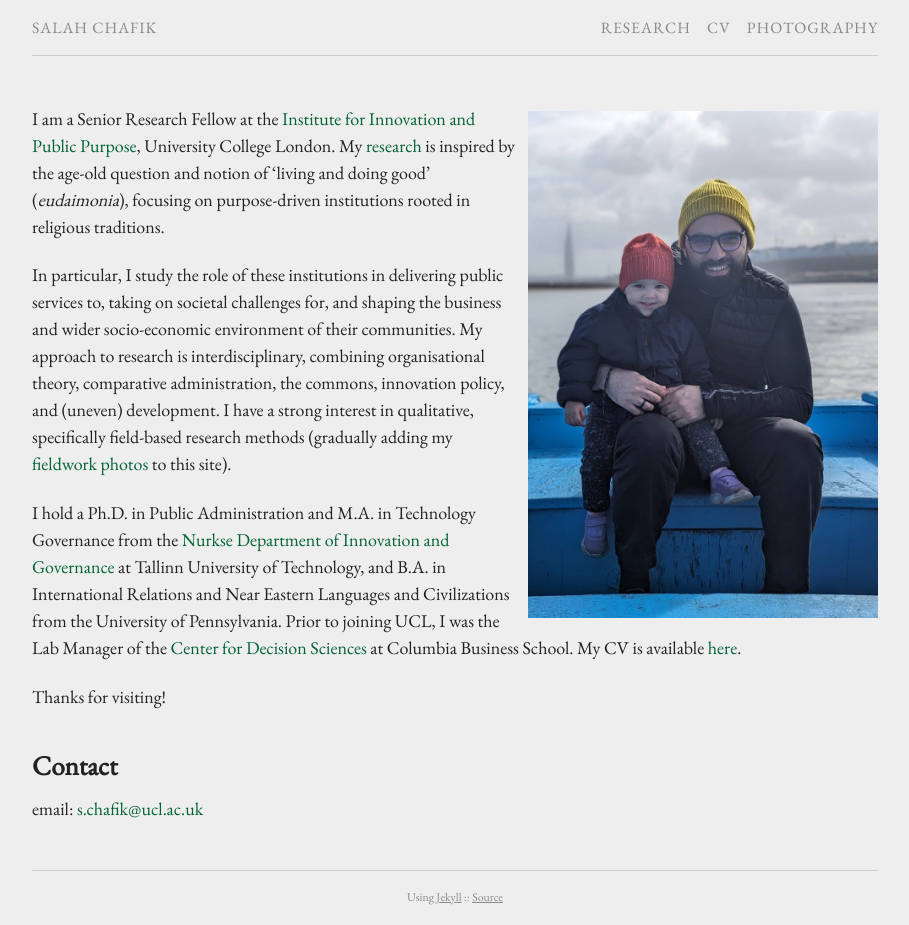
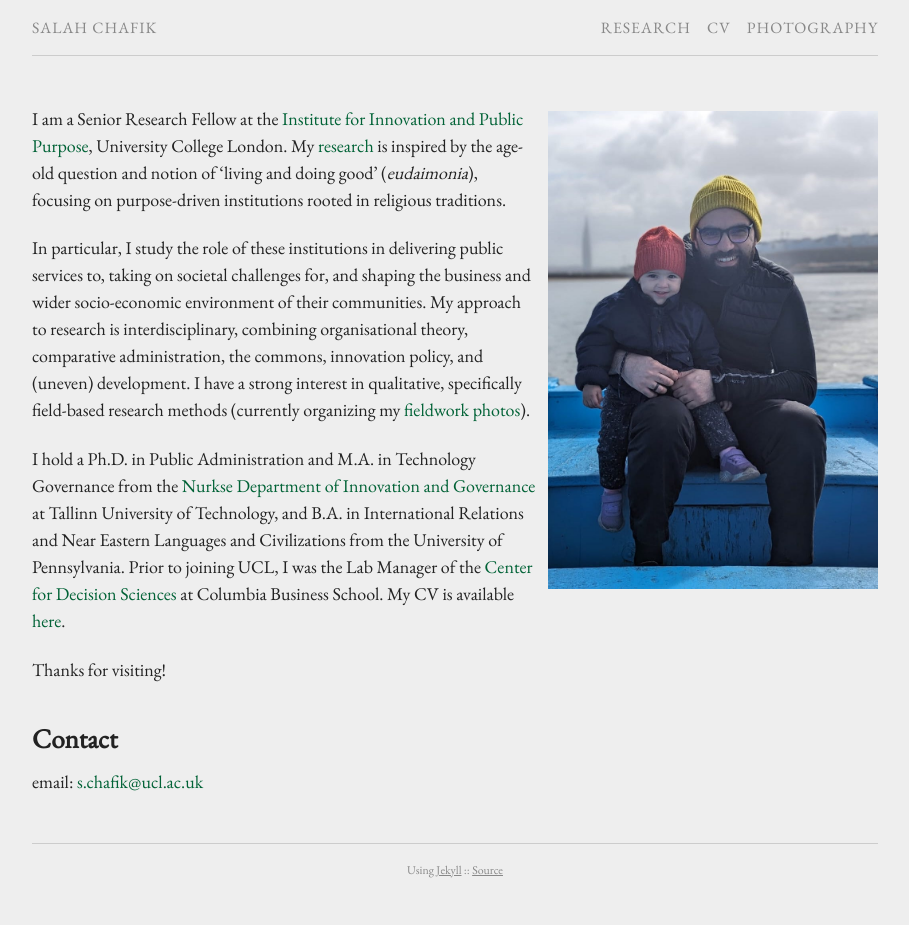
Before and after one commit to schafik/schafik.github.io, a Jekyll site: the page built from index.md, in a window 1280 px wide. Shown: the whole page, without its empty margins (185-1094 px from the left). Built offline with Jekyll 4.4.1, drawn with Linux system fonts in a browser that asks for light colours; comment, search, counter and statistics services are not loaded; after the commit the page ends 900 px from its top, so only the background shows below that.

Commit message:
Update index.md

```diff
--- a/index.md
+++ b/index.md
@@ -4,11 +4,11 @@ output: pdf_document
 permalink: /
 ---
 <br />
-{% include image.html url="images/nuna.jpeg" caption="" width="350" align="right" %}
+{% include image.html url="images/nuna.jpeg" caption="" width="330" align="right" %}
 
 I am a Senior Research Fellow at the [Institute for Innovation and Public Purpose], University College London. My [research] is inspired by the age-old question and notion of ‘living and doing good’ (*eudaimonia*), focusing on purpose-driven institutions rooted in religious traditions.
 
-In particular, I study the role of these institutions in delivering public services to, taking on societal challenges for, and shaping the business and wider socio-economic environment of their communities. My approach to research is interdisciplinary, combining organisational theory, comparative administration, the commons, innovation policy, and (uneven) development. I have a strong interest in qualitative, specifically field-based research methods (gradually adding my [fieldwork photos] to this site).
+In particular, I study the role of these institutions in delivering public services to, taking on societal challenges for, and shaping the business and wider socio-economic environment of their communities. My approach to research is interdisciplinary, combining organisational theory, comparative administration, the commons, innovation policy, and (uneven) development. I have a strong interest in qualitative, specifically field-based research methods (currently organizing my [fieldwork photos]).
 
 I hold a Ph.D. in Public Administration and M.A. in Technology Governance from the [Nurkse Department of Innovation and Governance] at Tallinn University of Technology, and B.A. in International Relations and Near Eastern Languages and Civilizations from the University of Pennsylvania. Prior to joining UCL, I was the Lab Manager of the [Center for Decision Sciences] at Columbia Business School. My CV is available [here].
 
```
